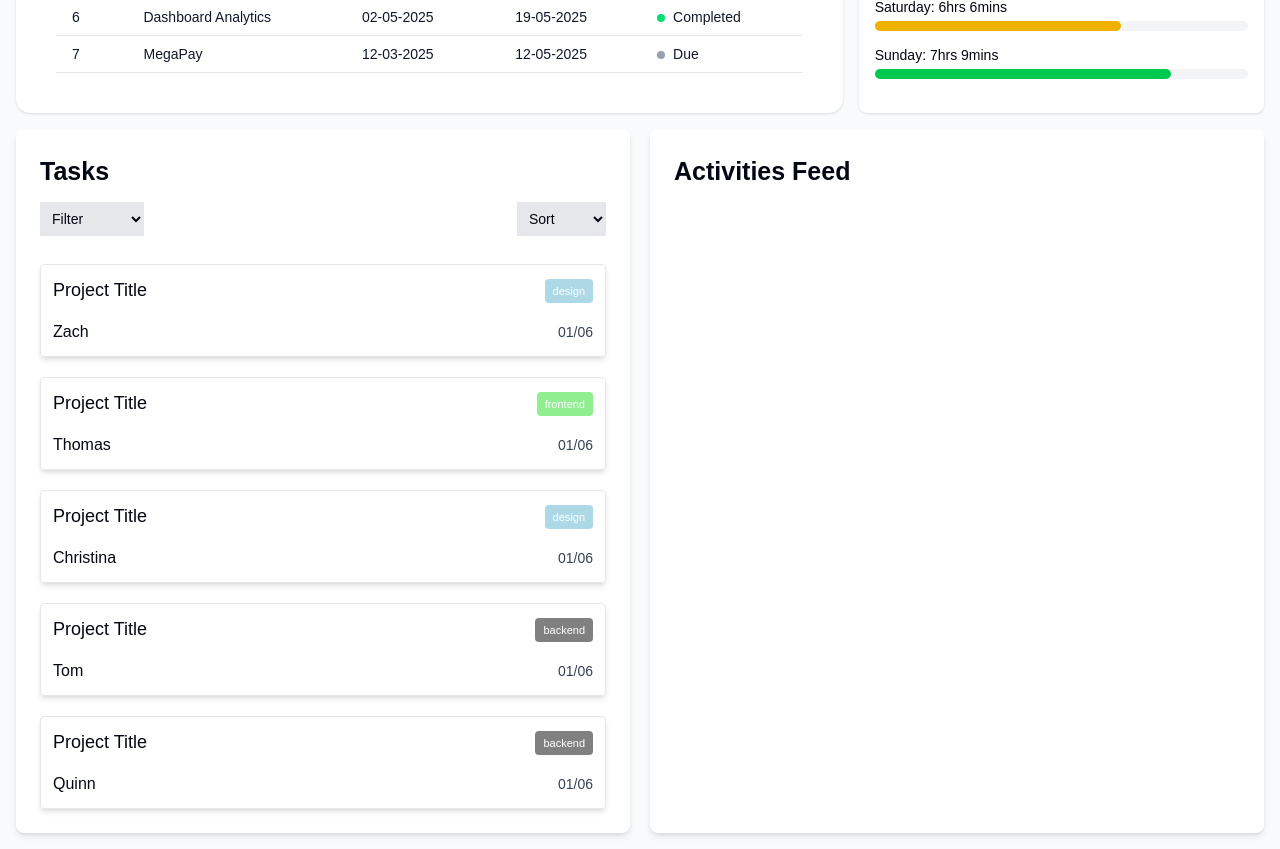
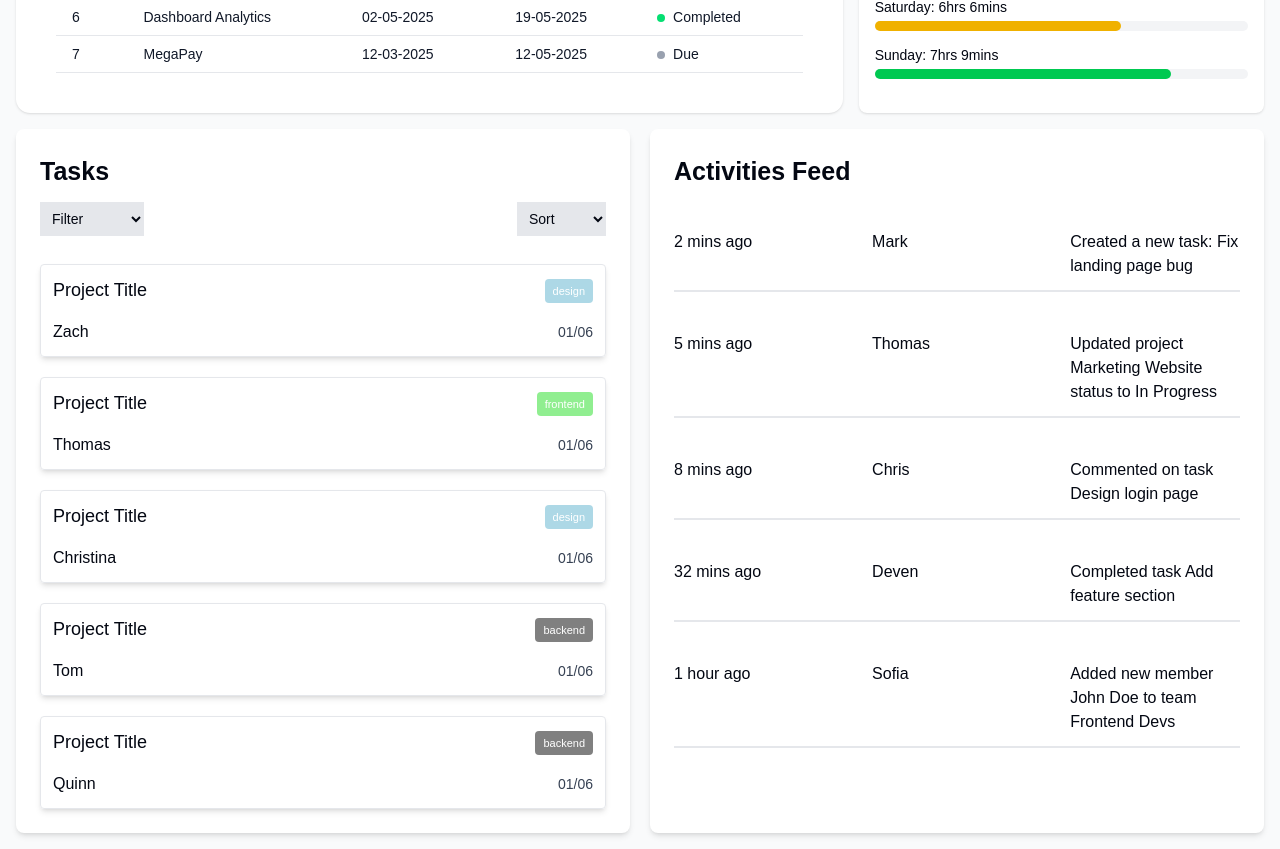
Before and after one commit to Jaycode01/DevCollab, a Next.js app: page /dashboard in a window 1280 px wide. Shown: the part 600-1449 px from the top of the page. Built offline with nearby package versions, Linux system fonts and the light colour scheme; no server answers; a web font is replaced by a local one.

Commit message:
worked on the thrid section of the dashbaord

```diff
--- a/src/app/components/tasks-and-activity.tsx
+++ b/src/app/components/tasks-and-activity.tsx
@@ -48,6 +48,39 @@ export default function TasksAndActivity() {
     if (a.tag !== sorting && b.tag === sorting) return 1;
     return 0;
   });
+
+  const activities = [
+    {
+      id: 1,
+      time: "2 mins ago",
+      user: "Mark",
+      description: "Created a new task: Fix landing page bug",
+    },
+    {
+      id: 2,
+      time: "5 mins ago",
+      user: "Thomas",
+      description: "Updated project Marketing Website status to In Progress",
+    },
+    {
+      id: 3,
+      time: "8 mins ago",
+      user: "Chris",
+      description: "Commented on task Design login page",
+    },
+    {
+      id: 4,
+      time: "32 mins ago",
+      user: "Deven",
+      description: "Completed task Add feature section",
+    },
+    {
+      id: 5,
+      time: "1 hour ago",
+      user: "Sofia",
+      description: "Added new member John Doe to team Frontend Devs",
+    },
+  ];
 
   return (
     <div className="flex flex-col md:flex-row w-full p-4 gap-3 md:gap-5">
@@ -130,6 +163,16 @@ export default function TasksAndActivity() {
         <h3 className="md:text-[25px] text-[22px] font-bold">
           Activities Feed
         </h3>
+        {activities.map((activity) => (
+          <div
+            className="flex flex-col pb-3 gap-3 md:gap-0 sm:flex-row justify-between mt-10 border-b-2 hover:text-blue-600"
+            key={activity.id}
+          >
+            <div className="w-full md:w-[30%]">{activity.time}</div>
+            <div className="w-full md:w-[30%]">{activity.user}</div>
+            <div className="w-full md:w-[30%]">{activity.description}</div>
+          </div>
+        ))}
       </div>
     </div>
   );
```
